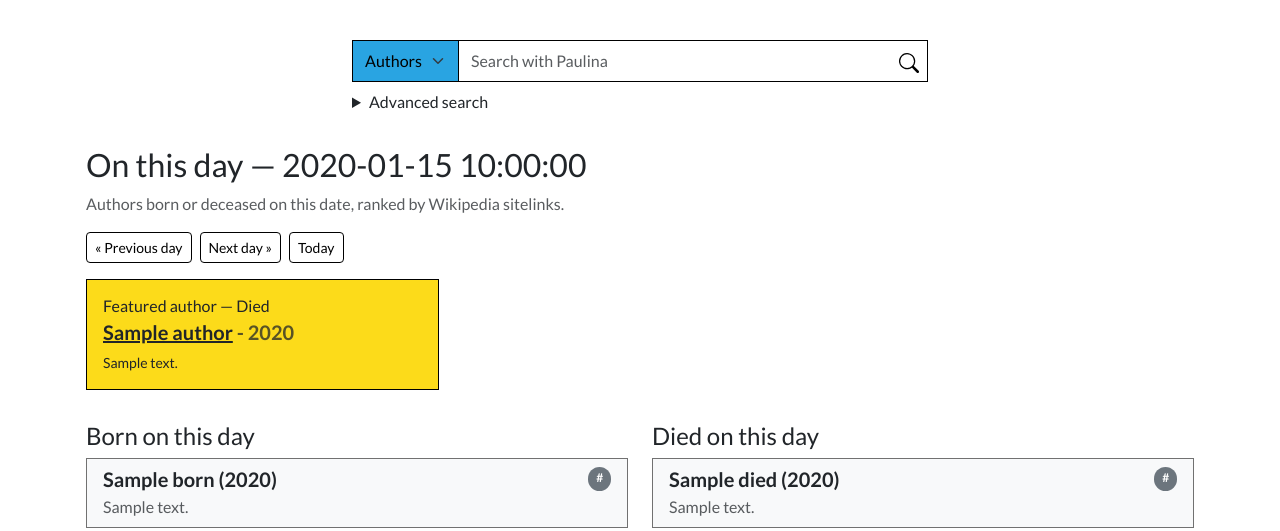
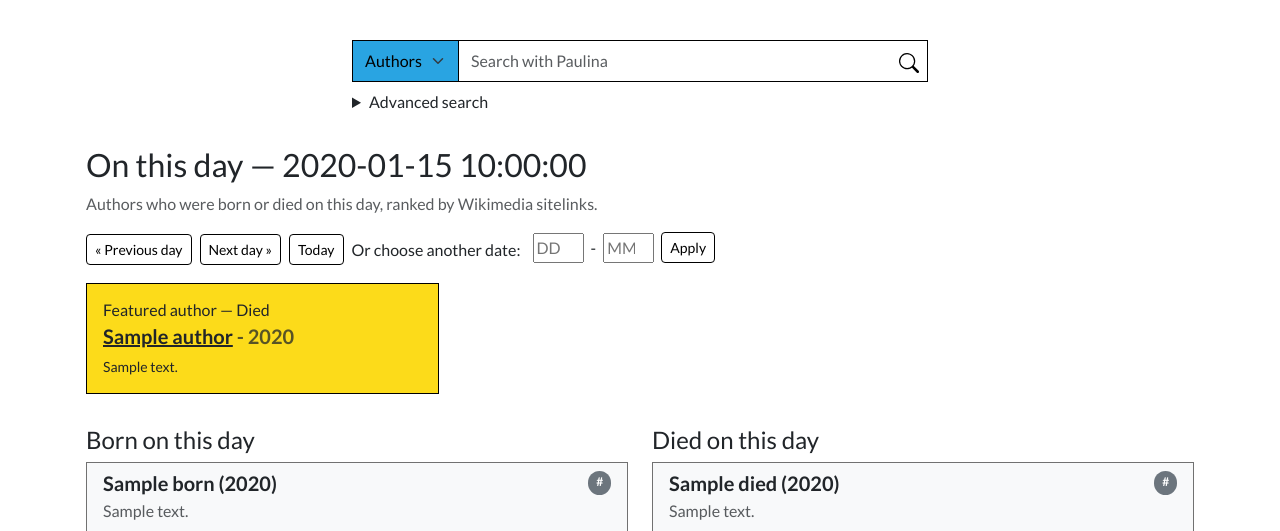
Before and after one commit to febr3s/paulina-fork, a Flask app: template templates/on-this-day.html in a window 1280 px wide. Shown: the part 56-587 px from the top of the page. Run offline with Flask 3, Linux system fonts and the light colour scheme; the template is opened without the code that fills it: most values are stand-ins (such as "Sample title", 1, 10 or a date in 2020); parts of the project's set-up code (start-up, migrations or seed data) failed here and were passed over; some libraries are stand-ins or nearby versions.

Commit message:
Date picker for on this day feature

```diff
--- a/templates/on-this-day.html
+++ b/templates/on-this-day.html
@@ -3,7 +3,7 @@
 {% block content %}
 <div class="mb-4">
   <h1 class="h2">{{ _('On this day') }} &mdash; {{ display_date }}</h1>
-  <p class="text-muted">{{ _('Authors born or deceased on this date, ranked by Wikipedia sitelinks.') }}</p>
+  <p class="text-muted">{{ _('Authors who were born or died on this day, ranked by Wikimedia sitelinks.') }}</p>
 
   <!-- Date navigation -->
   <div class="d-flex flex-wrap align-items-center gap-2 mb-3">
@@ -24,6 +24,15 @@
       {{ _("Today") }}
     </a>
     {% endif %}
+    {{ _('Or choose another date:') }}
+    <form action="{{ url_for('on_this_day_authors') }}" method="GET">
+      <input type="number" class="mx-1" name="day" placeholder="DD" min="0" max="31" step="1" aria-label="{{ _('Day') }}"> -
+      <input type="number" class="mx-1" name="month" placeholder="MM" min="0" max="12" step="1" aria-label="{{ _('Month') }}">
+      <button type="submit"
+      class="btn btn-sm border-black mb-1"
+      style="--bs-btn-bg: white; --bs-btn-color: black; --bs-btn-hover-bg: #f46527;">
+      {{ _('Apply') }}</button>
+    </form>
   </div>
 
   {% if featured %}
```
